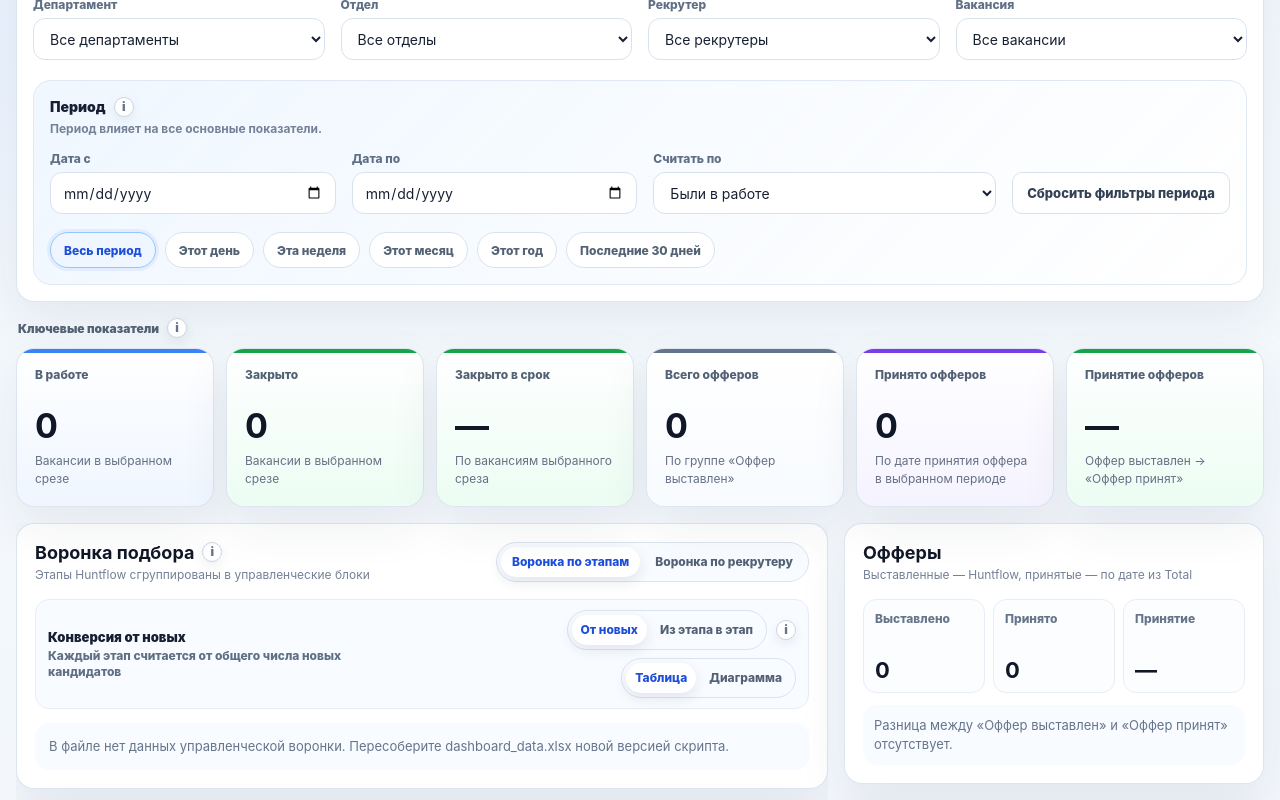
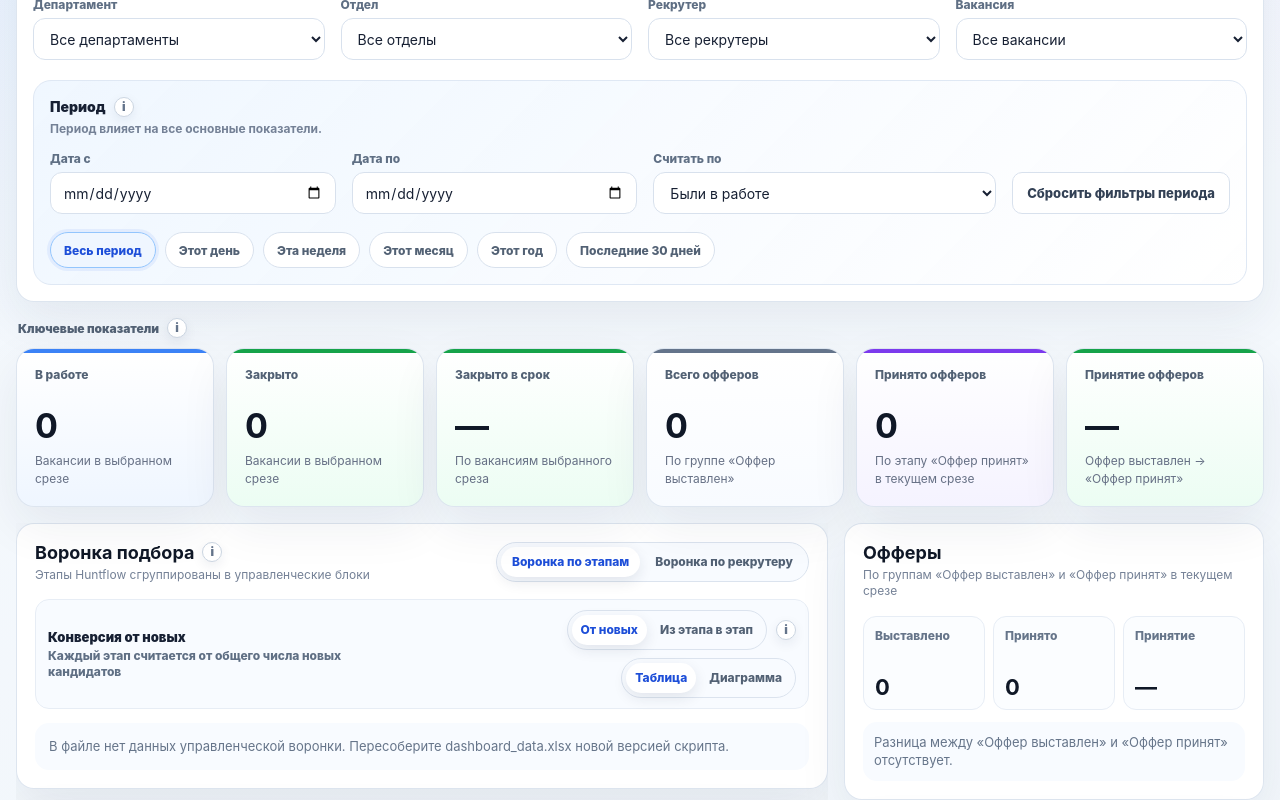
Before and after one commit to AN684-beep/hr-recruiting-analytics-dashboard, a React (Vite) app: page / in a window 1280 px wide. Shown: the part 407-1207 px from the top of the page. Built offline with nearby package versions, Linux system fonts and the light colour scheme.

Commit message:
revert: restore accepted offers KPI calculation

```diff
--- a/src/App.tsx
+++ b/src/App.tsx
@@ -77,7 +77,7 @@ const INFO_TEXTS = {
   period:
     "Период можно считать по дате открытия, дате закрытия или по вакансиям, которые были в работе в выбранные даты.",
   kpi:
-    "Показатели считаются по выбранным фильтрам. «Всего офферов» берется из группы Huntflow «Оффер выставлен». «Принято офферов» считается по дате принятия оффера из Total.",
+    "Показатели считаются по выбранным фильтрам. Офферы берутся из Huntflow: «Всего офферов» — «Оффер выставлен», «Принято офферов» — «Оффер принят».",
   funnel:
     "Группы воронки сначала считаются внутри каждой вакансии или строки отчета, а затем суммируются по выбранному набору: рекрутеру, вакансии, департаменту или всей команде.\n\nДля простых этапов берется значение одного этапа. Для групп, которые объединяют несколько похожих или последовательных этапов, используется специальная логика, чтобы не задваивать кандидатов.\n\nНапример, группа «Команда» объединяет кросс-функциональные интервью, HR BP, НМ+1, LT, HRD, CEO и финальное интервью. Внутри одной вакансии или строки берется максимальное значение среди этих этапов, а не сумма. Это нужно, чтобы один и тот же кандидат не считался несколько раз, если он проходил несколько финальных этапов.\n\nКогда выбран не один объект, а несколько вакансий, рекрутер или вся команда, итоговая воронка получается как сумма уже рассчитанных групп по выбранным данным.",
   funnelMode:
@@ -107,7 +107,6 @@ type Vacancy = {
   target_days_total: unknown;
   actual_close_days_total: unknown;
   days_in_work_total: unknown;
-  offer_accept_date_total: unknown;
   targetCloseDays: number;
   actualCloseDays: number;
   gradeTargetDays: number;
@@ -118,7 +117,6 @@ type Vacancy = {
   slaDays: number;
   openDate: number;
   closeDate: number;
-  offerAcceptDate: number;
   openDateDisplay: string;
   closeDateDisplay: string;
   funnelStages: Record<string, number>;
@@ -965,7 +963,6 @@ const buildDashboardDataFromWorkbook = (workbook: XLSX.WorkBook): DashboardData
       target_days_total: row.target_days_total,
       actual_close_days_total: row.actual_close_days_total,
       days_in_work_total: row.days_in_work_total,
-      offer_accept_date_total: row.offer_accept_date_total,
       targetCloseDays,
       actualCloseDays,
       gradeTargetDays: targetCloseDays,
@@ -976,7 +973,6 @@ const buildDashboardDataFromWorkbook = (workbook: XLSX.WorkBook): DashboardData
       slaDays,
       openDate: dateTimestamp(row.open_date || row.open_date_total),
       closeDate: dateTimestamp(row.close_date || row.close_date_total || row.actual_close_date || row.hf_actual_close_date),
-      offerAcceptDate: dateTimestamp(row.offer_accept_date_total),
       openDateDisplay: asText(row.open_date_display),
       closeDateDisplay: asText(row.close_date_display),
       funnelStages: {
@@ -1542,23 +1538,7 @@ function CurrentMvp({
   const stageCount = (stage: string) =>
     funnelStageCounts.find((item) => item.stage === stage)?.count || 0;
   const currentJobOffers = stageCount("Оффер выставлен");
-  const periodFromTimestamp = parseDateInput(periodFrom);
-  const periodToTimestamp = parseDateInput(periodTo);
-  const acceptedOffersFromTotal = vacancies.filter((vacancy) => {
-    if (!vacancyMatchesFilters(vacancy)) {
-      return false;
-    }
-
-    const lifecycleStatus = normalizeStatus(vacancy.vacancy_lifecycle_status || vacancy.source_status_total);
-    const isAcceptedOfferVacancy = lifecycleStatus === "closed" || lifecycleStatus === "waiting_start";
-    const acceptedInPeriod =
-      vacancy.offerAcceptDate > 0 &&
-      (!periodFromTimestamp || vacancy.offerAcceptDate >= periodFromTimestamp) &&
-      (!periodToTimestamp || vacancy.offerAcceptDate <= periodToTimestamp);
-
-    return isAcceptedOfferVacancy && acceptedInPeriod;
-  }).length;
-  const currentAcceptedOffers = acceptedOffersFromTotal;
+  const currentAcceptedOffers = stageCount("Оффер принят");
   const currentRecruiterStageCount = stageCount("Рекрутер");
   const interviewTargets = {
     offer: {
@@ -1669,7 +1649,7 @@ function CurrentMvp({
     {
       label: "Принято офферов",
       value: currentAcceptedOffers,
-      hint: "По дате принятия оффера в выбранном периоде",
+      hint: "По этапу «Оффер принят» в текущем срезе",
       tone: "waiting"
     },
     {
@@ -2759,7 +2739,7 @@ function CurrentMvp({
             <div className="section-heading">
               <div>
                 <h2>Офферы</h2>
-                <span>Выставленные — Huntflow, принятые — по дате из Total</span>
+                <span>По группам «Оффер выставлен» и «Оффер принят» в текущем срезе</span>
               </div>
             </div>
 
```
